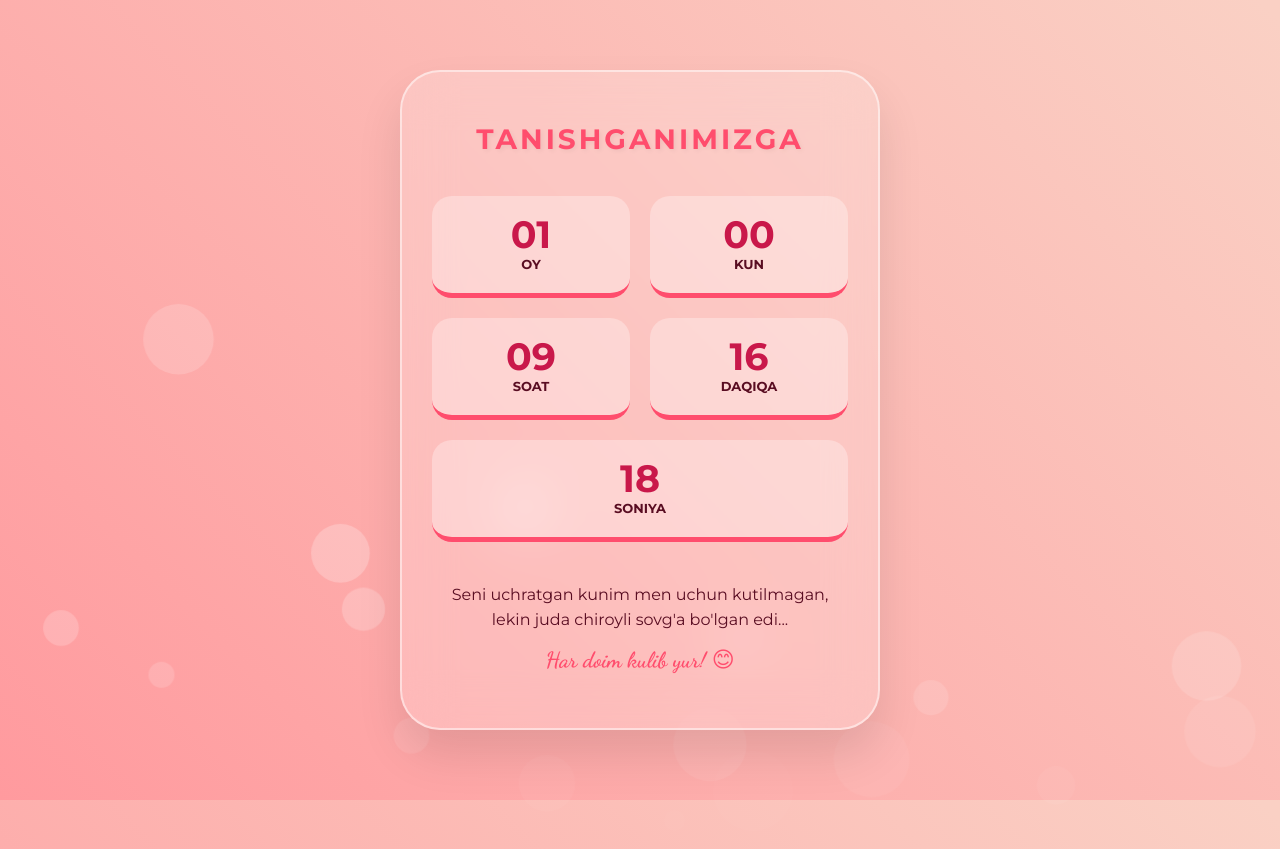
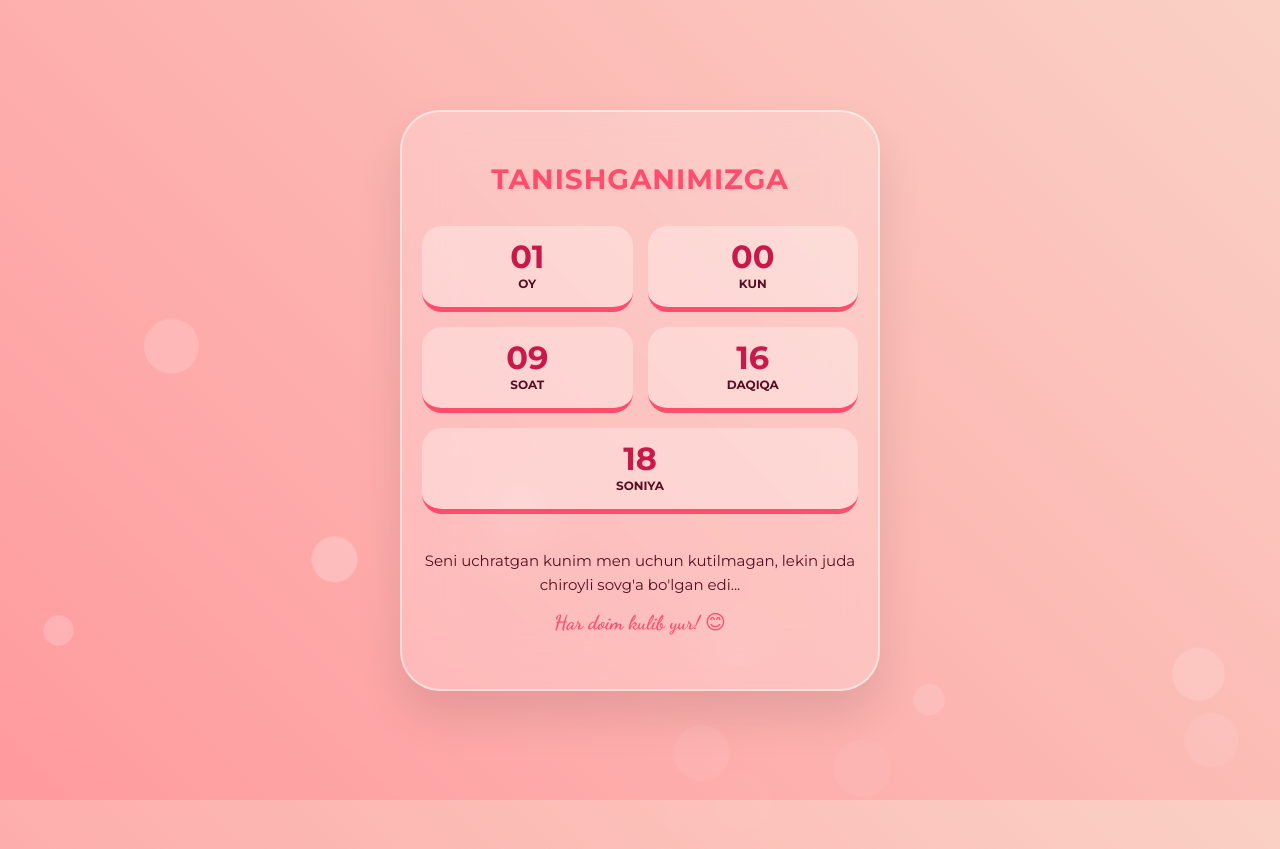
Before and after one commit to noutbook762/Maxsus_kun.github.io, a plain HTML site: page index.html in a window 1280 px wide. Drawn offline with Linux system fonts and the light colour scheme.

Commit message:
index.html

```diff
--- a/index.html
+++ b/index.html
@@ -14,7 +14,6 @@
         }
 
         body {
-            /* Ranglarni yanada yumshoq va zamonaviy qildik */
             background: linear-gradient(45deg, #ff9a9e 0%, #fad0c4 99%, #fad0c4 100%);
             height: 100vh;
             display: flex;
@@ -25,7 +24,6 @@
             position: relative;
         }
 
-        /* Suv tomchilari effekti fonda */
         .bubble {
             position: absolute;
             background: rgba(255, 255, 255, 0.4);
@@ -47,7 +45,7 @@
             backdrop-filter: blur(25px);
             border: 2px solid rgba(255, 255, 255, 0.5);
             border-radius: 40px;
-            padding: 50px 30px;
+            padding: 50px 20px;
             width: 90%;
             max-width: 480px;
             text-align: center;
@@ -57,46 +55,44 @@
 
         h1 {
             color: #ff4d6d;
-            font-size: 28px;
+            /* Sarlavha telefonga moslandi */
+            font-size: clamp(20px, 7vw, 28px);
             font-weight: 700;
-            letter-spacing: 3px;
-            margin-bottom: 40px;
+            letter-spacing: 1px;
+            margin-bottom: 30px;
             text-shadow: 2px 2px 4px rgba(0,0,0,0.05);
+            width: 100%;
+            word-wrap: break-word;
         }
 
         .timer-grid {
             display: grid;
             grid-template-columns: repeat(2, 1fr);
-            gap: 20px;
+            gap: 15px;
         }
 
         .time-box {
             background: rgba(255, 255, 255, 0.3);
-            padding: 20px;
+            padding: 15px;
             border-radius: 20px;
             border-bottom: 5px solid #ff4d6d;
             transition: 0.3s;
         }
 
-        .time-box:hover {
-            transform: translateY(-8px);
-            background: rgba(255, 255, 255, 0.5);
-        }
-
         .number {
             display: block;
-            font-size: 38px;
+            font-size: 32px;
             font-weight: 800;
             color: #c9184a;
             line-height: 1;
         }
 
         .label {
-            font-size: 13px;
+            font-size: 12px;
             color: #590d22;
             font-weight: 700;
             text-transform: uppercase;
-            margin-top: 8px;
+            margin-top: 5px;
         }
 
         .full-width {
@@ -104,8 +100,8 @@
         }
 
         .footer-text {
-            margin-top: 40px;
-            font-size: 16px;
+            margin-top: 35px;
+            font-size: 15px;
             color: #590d22;
             line-height: 1.6;
             font-weight: 500;
@@ -113,7 +109,7 @@
 
         .footer-text span {
             font-family: 'Dancing Script', cursive;
-            font-size: 22px;
+            font-size: 20px;
             color: #ff4d6d;
             display: block;
             margin-top: 10px;
@@ -157,7 +153,7 @@
     </div>
 
     <script>
-        // Tanishgan sanangiz: 2026 yil 3-aprel
+        // Tanishgan sana: 2026-04-03
         const startDate = new Date(2026, 3, 3, 0, 0, 0);
 
         function updateTimer() {
@@ -182,10 +178,10 @@
 
         function createBubbles() {
             const container = document.getElementById('bubbles-container');
-            for (let i = 0; i < 20; i++) {
+            for (let i = 0; i < 15; i++) {
                 const bubble = document.createElement('div');
                 bubble.className = 'bubble';
-                const size = Math.random() * 60 + 20 + 'px';
+                const size = Math.random() * 40 + 20 + 'px';
                 bubble.style.width = size;
                 bubble.style.height = size;
                 bubble.style.left = Math.random() * 100 + 'vw';
```
